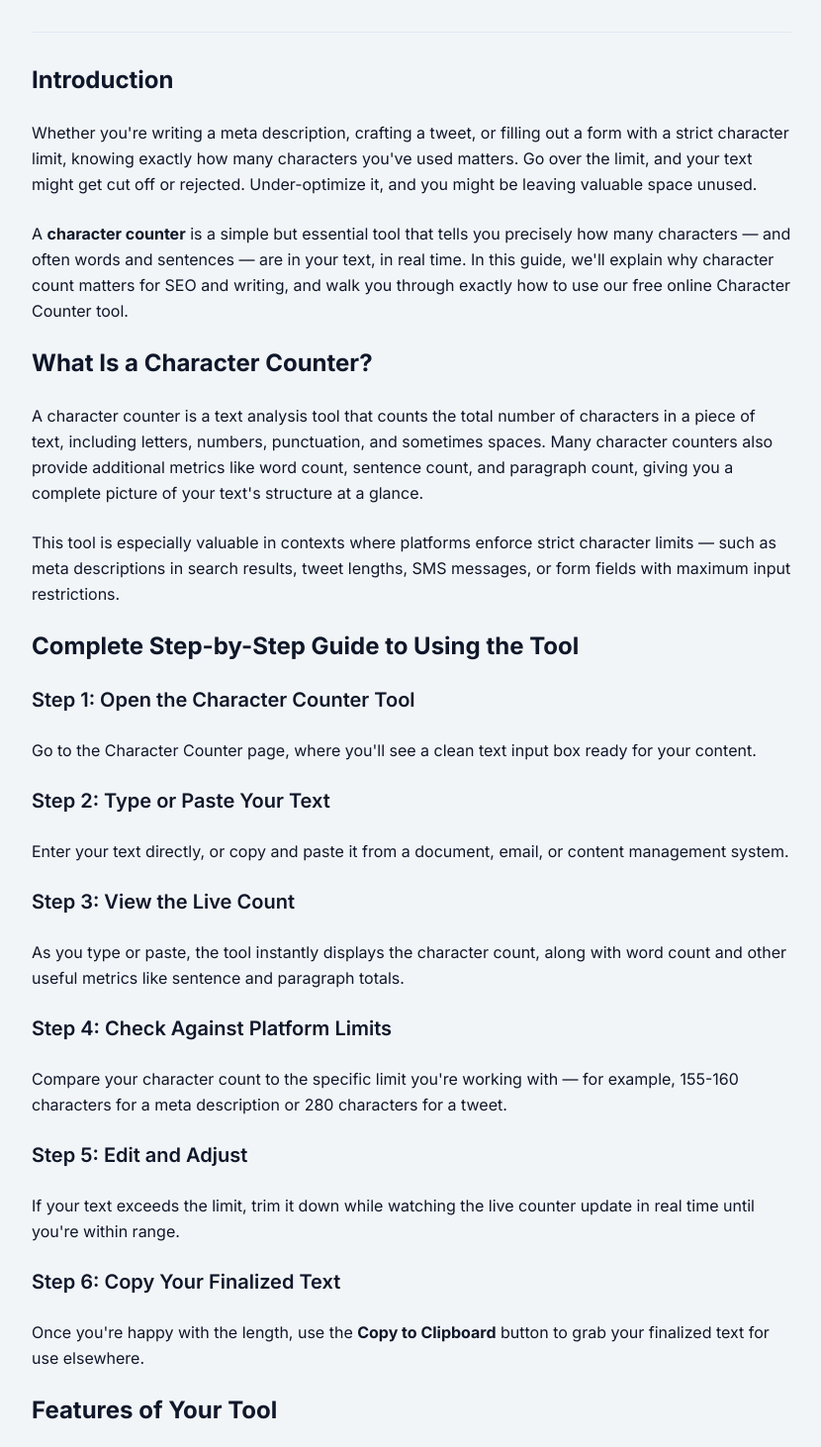
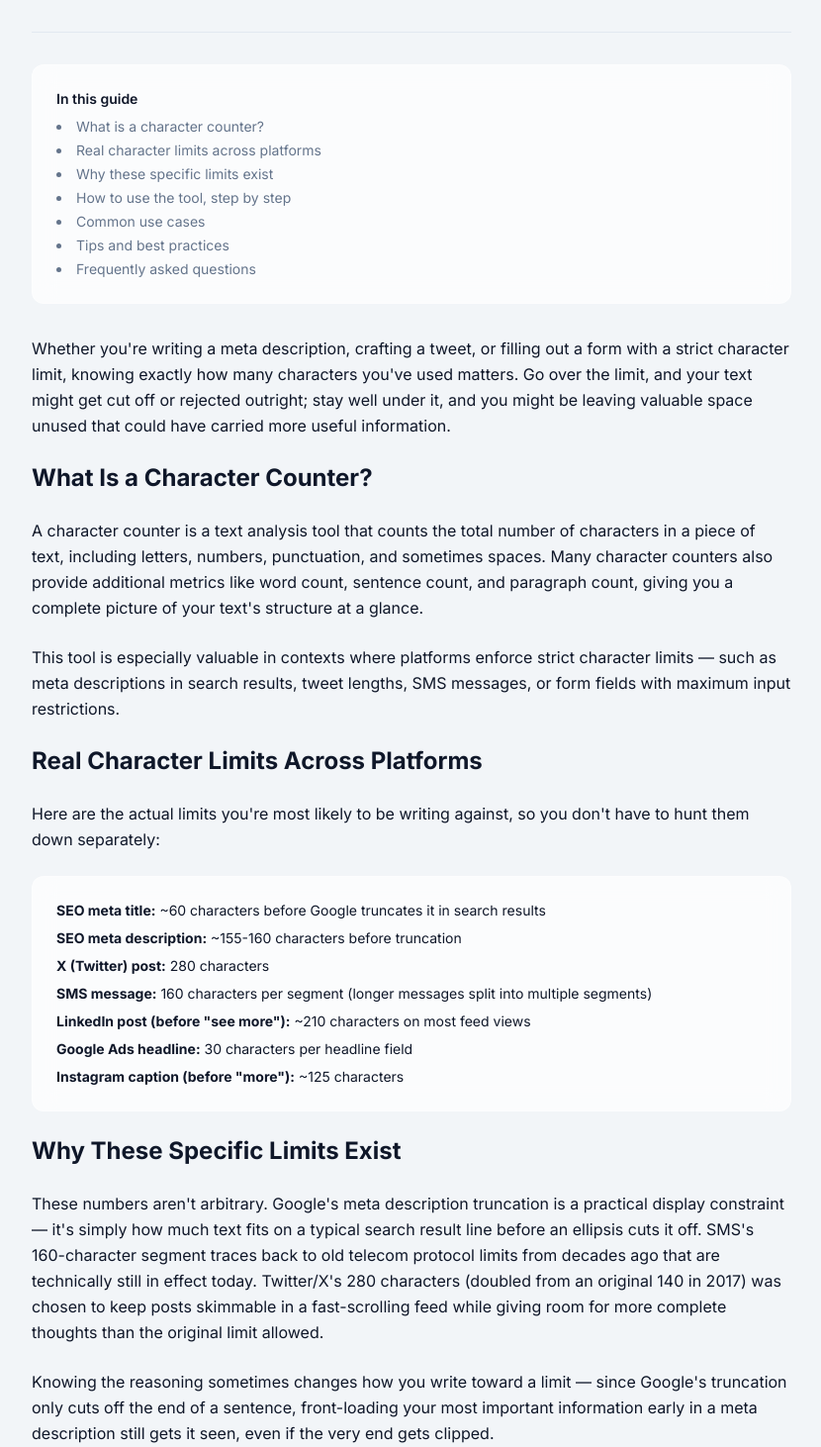
Before and after one commit to surajkumar122024-star/ok01, a Next.js app: page /blog/character-counter-for-writing-and-seo in a window 1280 px wide. Shown: the part 368-1830 px from the top of the page at 99% size, without its empty margins (224-1054 px from the left). Built offline with nearby package versions, Linux system fonts and the light colour scheme.

Commit message:
Improve character-counter article: add TOC, real platform limits table, why-limits-exist section, 2 more FAQs — expand to ~1580 words

```diff
--- a/src/app/blog/character-counter-for-writing-and-seo/page.tsx
+++ b/src/app/blog/character-counter-for-writing-and-seo/page.tsx
@@ -36,20 +36,68 @@ export default function CharacterCounterForWritingAndSeoArticle() {
 
         <hr className="border-border" />
 
+        {/* Table of Contents */}
+        <nav className="glass rounded-xl border p-6 space-y-2 text-sm">
+          <p className="font-semibold mb-2">In this guide</p>
+          <ul className="space-y-1 list-disc list-inside text-muted-foreground">
+            <li><a href="#what-is" className="hover:text-primary">What is a character counter?</a></li>
+            <li><a href="#limits-table" className="hover:text-primary">Real character limits across platforms</a></li>
+            <li><a href="#why-limits" className="hover:text-primary">Why these specific limits exist</a></li>
+            <li><a href="#how-to" className="hover:text-primary">How to use the tool, step by step</a></li>
+            <li><a href="#use-cases" className="hover:text-primary">Common use cases</a></li>
+            <li><a href="#tips" className="hover:text-primary">Tips and best practices</a></li>
+            <li><a href="#faq" className="hover:text-primary">Frequently asked questions</a></li>
+          </ul>
+        </nav>
+
         {/* Content */}
         <div className="prose prose-neutral dark:prose-invert max-w-none space-y-6 text-base leading-relaxed">
 
-          <h2 className="text-2xl font-bold mt-8">Introduction</h2>
+          <p>
+            Whether you're writing a meta description, crafting a tweet, or filling out a form with a
+            strict character limit, knowing exactly how many characters you've used matters. Go over
+            the limit, and your text might get cut off or rejected outright; stay well under it, and
+            you might be leaving valuable space unused that could have carried more useful information.
+          </p>
 
-          <p>Whether you're writing a meta description, crafting a tweet, or filling out a form with a strict character limit, knowing exactly how many characters you've used matters. Go over the limit, and your text might get cut off or rejected. Under-optimize it, and you might be leaving valuable space unused.</p>
-          <p>A <strong>character counter</strong> is a simple but essential tool that tells you precisely how many characters — and often words and sentences — are in your text, in real time. In this guide, we'll explain why character count matters for SEO and writing, and walk you through exactly how to use our free online Character Counter tool.</p>
-
-          <h2 className="text-2xl font-bold mt-8">What Is a Character Counter?</h2>
+          <h2 id="what-is" className="text-2xl font-bold mt-8">What Is a Character Counter?</h2>
 
           <p>A character counter is a text analysis tool that counts the total number of characters in a piece of text, including letters, numbers, punctuation, and sometimes spaces. Many character counters also provide additional metrics like word count, sentence count, and paragraph count, giving you a complete picture of your text's structure at a glance.</p>
           <p>This tool is especially valuable in contexts where platforms enforce strict character limits — such as meta descriptions in search results, tweet lengths, SMS messages, or form fields with maximum input restrictions.</p>
 
-          <h2 className="text-2xl font-bold mt-8">Complete Step-by-Step Guide to Using the Tool</h2>
+          <h2 id="limits-table" className="text-2xl font-bold mt-8">Real Character Limits Across Platforms</h2>
+          <p>
+            Here are the actual limits you're most likely to be writing against, so you don't have to
+            hunt them down separately:
+          </p>
+          <div className="glass rounded-xl border p-6 space-y-2 text-sm">
+            <p><strong>SEO meta title:</strong> ~60 characters before Google truncates it in search results</p>
+            <p><strong>SEO meta description:</strong> ~155-160 characters before truncation</p>
+            <p><strong>X (Twitter) post:</strong> 280 characters</p>
+            <p><strong>SMS message:</strong> 160 characters per segment (longer messages split into multiple segments)</p>
+            <p><strong>LinkedIn post (before "see more"):</strong> ~210 characters on most feed views</p>
+            <p><strong>Google Ads headline:</strong> 30 characters per headline field</p>
+            <p><strong>Instagram caption (before "more"):</strong> ~125 characters</p>
+          </div>
+
+          <h2 id="why-limits" className="text-2xl font-bold mt-8">Why These Specific Limits Exist</h2>
+          <p>
+            These numbers aren't arbitrary. Google's meta description truncation is a practical display
+            constraint — it's simply how much text fits on a typical search result line before an
+            ellipsis cuts it off. SMS's 160-character segment traces back to old telecom protocol
+            limits from decades ago that are technically still in effect today. Twitter/X's 280
+            characters (doubled from an original 140 in 2017) was chosen to keep posts skimmable in a
+            fast-scrolling feed while giving room for more complete thoughts than the original limit
+            allowed.
+          </p>
+          <p>
+            Knowing the reasoning sometimes changes how you write toward a limit — since Google's
+            truncation only cuts off the end of a sentence, front-loading your most important
+            information early in a meta description still gets it seen, even if the very end gets
+            clipped.
+          </p>
+
+          <h2 id="how-to" className="text-2xl font-bold mt-8">Complete Step-by-Step Guide to Using the Tool</h2>
 
           <h3 className="text-xl font-semibold mt-6">Step 1: Open the Character Counter Tool</h3>
           <p>Go to the Character Counter page, where you'll see a clean text input box ready for your content.</p>
@@ -85,7 +133,7 @@ export default function CharacterCounterForWritingAndSeoArticle() {
           <p><strong>4. Improves Writing Discipline</strong> Watching your character count in real time encourages more concise, impactful writing — a valuable skill for headlines, ads, and short-form content.</p>
           <p><strong>5. Saves Time During Editing</strong> Instead of manually counting or estimating, you get an instant, accurate count that updates as you revise your text.</p>
 
-          <h2 className="text-2xl font-bold mt-8">Common Use Cases</h2>
+          <h2 id="use-cases" className="text-2xl font-bold mt-8">Common Use Cases</h2>
 
           <ul className="list-disc pl-6 space-y-2">
           <li><strong>Writing SEO meta titles and descriptions</strong> that fit within search engine display limits.</li>
@@ -97,7 +145,7 @@ export default function CharacterCounterForWritingAndSeoArticle() {
           <li><strong>Academic and professional writing</strong> where character or word limits apply to abstracts or summaries.</li>
           </ul>
 
-          <h2 className="text-2xl font-bold mt-8">Tips &amp; Best Practices</h2>
+          <h2 id="tips" className="text-2xl font-bold mt-8">Tips &amp; Best Practices</h2>
 
           <ul className="list-disc pl-6 space-y-2">
           <li>Keep SEO meta titles under approximately 60 characters and meta descriptions under 155-160 characters to avoid truncation in search results.</li>
@@ -108,7 +156,7 @@ export default function CharacterCounterForWritingAndSeoArticle() {
           <li>Revise your text in small passes, checking the live count after each edit, rather than writing the entire piece and counting at the end.</li>
           </ul>
 
-          <h2 className="text-2xl font-bold mt-8">Frequently Asked Questions</h2>
+          <h2 id="faq" className="text-2xl font-bold mt-8">Frequently Asked Questions</h2>
           <h3 className="text-lg font-semibold mt-4">What is a character counter used for?</h3>
           <p>A character counter measures the total number of characters in a piece of text, helping you stay within limits for SEO, social media, forms, and other platforms.</p>
           <h3 className="text-lg font-semibold mt-4">Does the character count include spaces?</h3>
@@ -127,6 +175,10 @@ export default function CharacterCounterForWritingAndSeoArticle() {
           <p>Yes, our Character Counter is completely free with no sign-up or subscription required.</p>
           <h3 className="text-lg font-semibold mt-4">Does the tool save or store my text?</h3>
           <p>No, your text is processed instantly in your browser for counting purposes and isn't stored or shared.</p>
+          <h3 className="text-lg font-semibold mt-4">Why did Twitter/X change from 140 to 280 characters?</h3>
+          <p>The change in 2017 was made to give users more room for complete thoughts while still keeping posts skimmable in a fast-scrolling feed, based on data showing very few tweets actually needed the extra space.</p>
+          <h3 className="text-lg font-semibold mt-4">Should I use characters with or without spaces for a strict limit?</h3>
+          <p>Always check which specific metric the platform enforces — most modern web platforms count characters including spaces, but some older SMS and legacy systems count differently, so verify if you're right at the edge of a limit.</p>
           <h3 className="text-lg font-semibold mt-4">Can I use the Character Counter on my phone?</h3>
           <p>Yes, the tool is fully responsive and works smoothly on smartphones, tablets, and desktops alike.</p>
 
```
